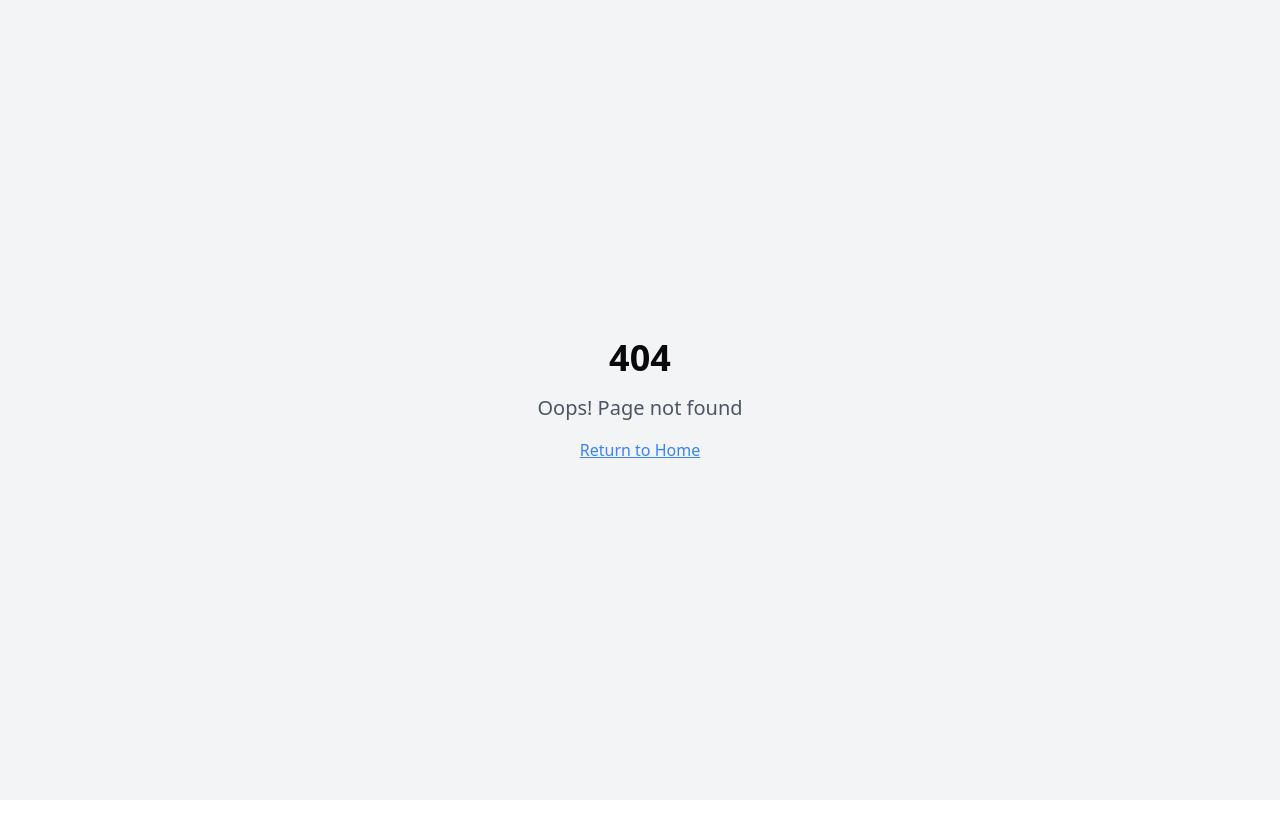
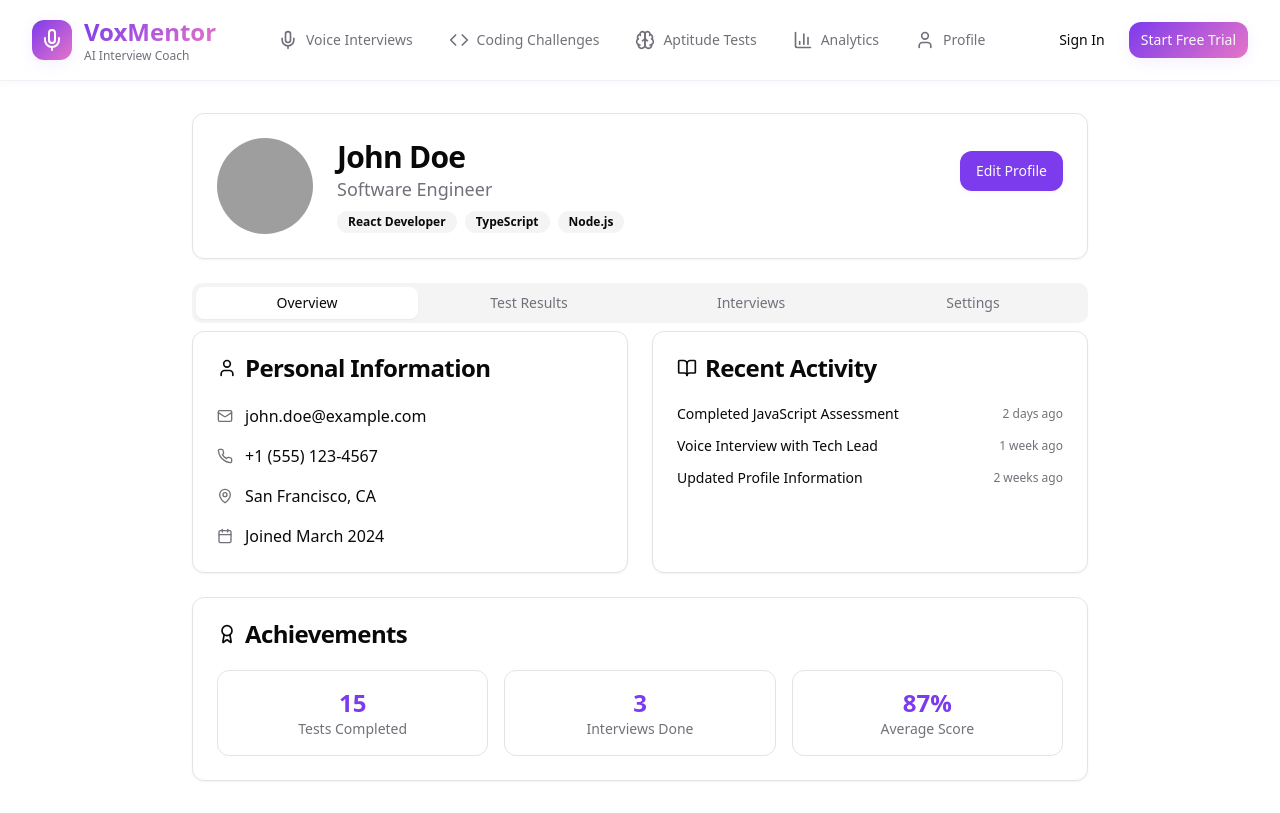
Before and after one commit to sharewheeks-boop/vox-ace-hub, a React (Vite) app: page /profile in a window 1280 px wide. Before the commit this address had no page. Built offline with nearby package versions, Linux system fonts and the light colour scheme; grey boxes are pictures that could not be loaded.

Commit message:
Add Profile Page

```diff
--- a/src/App.tsx
+++ b/src/App.tsx
@@ -10,6 +10,7 @@ import VoiceInterviews from "./pages/VoiceInterviews";
 import CodingChallenges from "./pages/CodingChallenges";
 import AptitudeTests from "./pages/AptitudeTests";
 import Analytics from "./pages/Analytics";
+import Profile from "./pages/Profile";
 import NotFound from "./pages/NotFound";
 
 const queryClient = new QueryClient();
@@ -28,6 +29,7 @@ const App = () => (
           <Route path="/coding" element={<CodingChallenges />} />
           <Route path="/aptitude" element={<AptitudeTests />} />
           <Route path="/analytics" element={<Analytics />} />
+          <Route path="/profile" element={<Profile />} />
           {/* ADD ALL CUSTOM ROUTES ABOVE THE CATCH-ALL "*" ROUTE */}
           <Route path="*" element={<NotFound />} />
         </Routes>
--- a/src/components/layout/Header.tsx
+++ b/src/components/layout/Header.tsx
@@ -1,6 +1,6 @@
 import { useState } from "react";
 import { Button } from "@/components/ui/button";
-import { Menu, X, Mic, Code, Brain, BarChart3 } from "lucide-react";
+import { Menu, X, Mic, Code, Brain, BarChart3, User } from "lucide-react";
 import { Link } from "react-router-dom";
 
 const Header = () => {
@@ -11,6 +11,7 @@ const Header = () => {
     { name: "Coding Challenges", href: "/coding", icon: Code },
     { name: "Aptitude Tests", href: "/aptitude", icon: Brain },
     { name: "Analytics", href: "/analytics", icon: BarChart3 },
+    { name: "Profile", href: "/profile", icon: User },
   ];
 
   return (
--- /dev/null
+++ b/src/pages/Profile.tsx
@@ -0,0 +1,199 @@
+import { Card, CardContent, CardDescription, CardHeader, CardTitle } from "@/components/ui/card";
+import { Button } from "@/components/ui/button";
+import { Avatar, AvatarFallback, AvatarImage } from "@/components/ui/avatar";
+import { Badge } from "@/components/ui/badge";
+import { Tabs, TabsContent, TabsList, TabsTrigger } from "@/components/ui/tabs";
+import Header from "@/components/layout/Header";
+import { User, Mail, Phone, MapPin, Calendar, Award, BookOpen } from "lucide-react";
+
+const Profile = () => {
+  return (
+    <div className="min-h-screen bg-background">
+      <Header />
+      <main className="container mx-auto px-4 py-8">
+        <div className="max-w-4xl mx-auto space-y-6">
+          {/* Profile Header */}
+          <Card>
+            <CardHeader>
+              <div className="flex flex-col md:flex-row items-start md:items-center gap-6">
+                <Avatar className="h-24 w-24">
+                  <AvatarImage src="/placeholder.svg" alt="Profile picture" />
+                  <AvatarFallback className="text-2xl">JD</AvatarFallback>
+                </Avatar>
+                <div className="flex-1 space-y-2">
+                  <div className="flex flex-col md:flex-row md:items-center md:justify-between gap-4">
+                    <div>
+                      <CardTitle className="text-3xl">John Doe</CardTitle>
+                      <CardDescription className="text-lg">Software Engineer</CardDescription>
+                    </div>
+                    <Button>Edit Profile</Button>
+                  </div>
+                  <div className="flex flex-wrap gap-2">
+                    <Badge variant="secondary">React Developer</Badge>
+                    <Badge variant="secondary">TypeScript</Badge>
+                    <Badge variant="secondary">Node.js</Badge>
+                  </div>
+                </div>
+              </div>
+            </CardHeader>
+          </Card>
+
+          {/* Profile Tabs */}
+          <Tabs defaultValue="overview" className="w-full">
+            <TabsList className="grid w-full grid-cols-4">
+              <TabsTrigger value="overview">Overview</TabsTrigger>
+              <TabsTrigger value="tests">Test Results</TabsTrigger>
+              <TabsTrigger value="interviews">Interviews</TabsTrigger>
+              <TabsTrigger value="settings">Settings</TabsTrigger>
+            </TabsList>
+
+            <TabsContent value="overview" className="space-y-6">
+              <div className="grid grid-cols-1 md:grid-cols-2 gap-6">
+                {/* Personal Information */}
+                <Card>
+                  <CardHeader>
+                    <CardTitle className="flex items-center gap-2">
+                      <User className="h-5 w-5" />
+                      Personal Information
+                    </CardTitle>
+                  </CardHeader>
+                  <CardContent className="space-y-4">
+                    <div className="flex items-center gap-3">
+                      <Mail className="h-4 w-4 text-muted-foreground" />
+                      <span>john.doe@example.com</span>
+                    </div>
+                    <div className="flex items-center gap-3">
+                      <Phone className="h-4 w-4 text-muted-foreground" />
+                      <span>+1 (555) 123-4567</span>
+                    </div>
+                    <div className="flex items-center gap-3">
+                      <MapPin className="h-4 w-4 text-muted-foreground" />
+                      <span>San Francisco, CA</span>
+                    </div>
+                    <div className="flex items-center gap-3">
+                      <Calendar className="h-4 w-4 text-muted-foreground" />
+                      <span>Joined March 2024</span>
+                    </div>
+                  </CardContent>
+                </Card>
+
+                {/* Recent Activity */}
+                <Card>
+                  <CardHeader>
+                    <CardTitle className="flex items-center gap-2">
+                      <BookOpen className="h-5 w-5" />
+                      Recent Activity
+                    </CardTitle>
+                  </CardHeader>
+                  <CardContent className="space-y-3">
+                    <div className="flex justify-between items-center">
+                      <span className="text-sm">Completed JavaScript Assessment</span>
+                      <span className="text-xs text-muted-foreground">2 days ago</span>
+                    </div>
+                    <div className="flex justify-between items-center">
+                      <span className="text-sm">Voice Interview with Tech Lead</span>
+                      <span className="text-xs text-muted-foreground">1 week ago</span>
+                    </div>
+                    <div className="flex justify-between items-center">
+                      <span className="text-sm">Updated Profile Information</span>
+                      <span className="text-xs text-muted-foreground">2 weeks ago</span>
+                    </div>
+                  </CardContent>
+                </Card>
+              </div>
+
+              {/* Achievements */}
+              <Card>
+                <CardHeader>
+                  <CardTitle className="flex items-center gap-2">
+                    <Award className="h-5 w-5" />
+                    Achievements
+                  </CardTitle>
+                </CardHeader>
+                <CardContent>
+                  <div className="grid grid-cols-1 md:grid-cols-3 gap-4">
+                    <div className="text-center p-4 border rounded-lg">
+                      <div className="text-2xl font-bold text-primary">15</div>
+                      <div className="text-sm text-muted-foreground">Tests Completed</div>
+                    </div>
+                    <div className="text-center p-4 border rounded-lg">
+                      <div className="text-2xl font-bold text-primary">3</div>
+                      <div className="text-sm text-muted-foreground">Interviews Done</div>
+                    </div>
+                    <div className="text-center p-4 border rounded-lg">
+                      <div className="text-2xl font-bold text-primary">87%</div>
+                      <div className="text-sm text-muted-foreground">Average Score</div>
+                    </div>
+                  </div>
+                </CardContent>
+              </Card>
+            </TabsContent>
+
+            <TabsContent value="tests">
+              <Card>
+                <CardHeader>
+                  <CardTitle>Test History</CardTitle>
+                  <CardDescription>Your completed assessments and coding challenges</CardDescription>
+                </CardHeader>
+                <CardContent>
+                  <div className="space-y-4">
+                    <div className="flex items-center justify-between p-4 border rounded-lg">
+                      <div>
+                        <h4 className="font-medium">JavaScript Fundamentals</h4>
+                        <p className="text-sm text-muted-foreground">Completed on March 15, 2024</p>
+                      </div>
+                      <Badge variant="default">92%</Badge>
+                    </div>
+                    <div className="flex items-center justify-between p-4 border rounded-lg">
+                      <div>
+                        <h4 className="font-medium">React Components</h4>
+                        <p className="text-sm text-muted-foreground">Completed on March 10, 2024</p>
+                      </div>
+                      <Badge variant="default">85%</Badge>
+                    </div>
+                  </div>
+                </CardContent>
+              </Card>
+            </TabsContent>
+
+            <TabsContent value="interviews">
+              <Card>
+                <CardHeader>
+                  <CardTitle>Interview History</CardTitle>
+                  <CardDescription>Your voice interviews and feedback</CardDescription>
+                </CardHeader>
+                <CardContent>
+                  <div className="space-y-4">
+                    <div className="flex items-center justify-between p-4 border rounded-lg">
+                      <div>
+                        <h4 className="font-medium">Senior Developer Interview</h4>
+                        <p className="text-sm text-muted-foreground">March 12, 2024 • 45 minutes</p>
+                      </div>
+                      <Badge variant="secondary">Completed</Badge>
+                    </div>
+                  </div>
+                </CardContent>
+              </Card>
+            </TabsContent>
+
+            <TabsContent value="settings">
+              <Card>
+                <CardHeader>
+                  <CardTitle>Account Settings</CardTitle>
+                  <CardDescription>Manage your account preferences</CardDescription>
+                </CardHeader>
+                <CardContent className="space-y-4">
+                  <Button variant="outline" className="w-full">Change Password</Button>
+                  <Button variant="outline" className="w-full">Update Email</Button>
+                  <Button variant="outline" className="w-full">Privacy Settings</Button>
+                </CardContent>
+              </Card>
+            </TabsContent>
+          </Tabs>
+        </div>
+      </main>
+    </div>
+  );
+};
+
+export default Profile;
```
